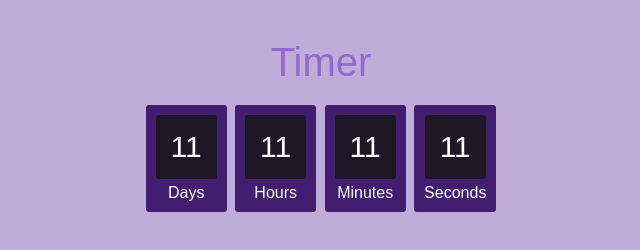
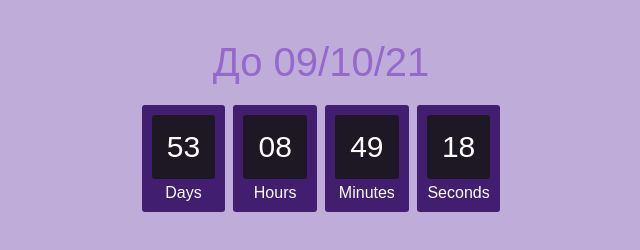
Before and after one commit to Skorochka/goit-js-hw-11-timer, a plain HTML site: page index.html in a window 1280 px wide. Shown: the whole page, without its empty margins (319-959 px from the left). Drawn offline with Linux system fonts and the light colour scheme.

Commit message:
Создает таймер

```diff
--- a/index.html
+++ b/index.html
@@ -8,25 +8,25 @@
     <link rel="stylesheet" href="./styles.css">
 </head>
 <body>
-    <h1 class="countdown-title">Timer</h1>
+    <h1 class="countdown-title">До 09/10/21</h1>
     <div class="timer" id="timer-1">
         <div class="field">
-            <span class="value" data-value="days">11</span>
+            <span class="value" data-value="days">00</span>
             <span class="label">Days</span>
         </div>
 
         <div class="field">
-            <span class="value" data-value="hours">11</span>
+            <span class="value" data-value="hours">00</span>
             <span class="label">Hours</span>
         </div>
 
         <div class="field">
-            <span class="value" data-value="mins">11</span>
+            <span class="value" data-value="mins">00</span>
             <span class="label">Minutes</span>
         </div>
 
         <div class="field">
-            <span class="value" data-value="secs">11</span>
+            <span class="value" data-value="secs">00</span>
             <span class="label">Seconds</span>
         </div>
     </div>
--- a/index.js
+++ b/index.js
@@ -0,0 +1,101 @@
+
+class CountdownTimer {
+    constructor({selector, targetDate}) {
+        this.refs = {
+            valueDays: document.querySelector('span[data-value="days"]'),
+            valueHours: document.querySelector('span[data-value="hours"]'),
+            valueMins: document.querySelector('span[data-value="mins"]'),
+            valueSecs: document.querySelector('span[data-value="secs"]'),
+        }
+        setInterval(this.startTimer, 1000)
+
+        this.targetDate = targetDate
+    }
+
+    startTimer = () => {
+    const dateNow = Date.now()
+    const time = this.targetDate - dateNow
+
+
+        const days = Math.floor(time / (1000 * 60 * 60 * 24));
+        const hours = Math.floor((time % (1000 * 60 * 60 * 24)) / (1000 * 60 * 60));
+        const mins = Math.floor((time % (1000 * 60 * 60)) / (1000 * 60));
+        const secs = Math.floor((time % (1000 * 60)) / 1000);
+
+
+    this.refs.valueDays.textContent = days < 10 ? `0${days}` : days
+    this.refs.valueHours.textContent = hours < 10 ? `0${hours}` : hours
+    this.refs.valueMins.textContent = mins < 10 ? `0${mins}` : mins
+    this.refs.valueSecs.textContent = secs < 10 ? `0${secs}` : secs
+}
+}
+
+
+const timer = new CountdownTimer({
+  selector: '#timer-1',
+  targetDate: new Date('Oct 9, 2021'),
+});
+
+
+// const refs = {
+//     valueDays: document.querySelector('span[data-value="days"]'),
+//     valueHours: document.querySelector('span[data-value="hours"]'),
+//     valueMins: document.querySelector('span[data-value="mins"]'),
+//     valueSecs: document.querySelector('span[data-value="secs"]'),
+// }
+
+
+
+
+
+// function startTimer() {
+//     const targetDate = new Date('Oct 9, 2021')
+//     const dateNow = Date.now()
+//     const time = targetDate - dateNow
+
+
+// const days = Math.floor(time / (1000 * 60 * 60 * 24));
+// const hours = Math.floor((time % (1000 * 60 * 60 * 24)) / (1000 * 60 * 60));
+// const mins = Math.floor((time % (1000 * 60 * 60)) / (1000 * 60));
+// const secs = Math.floor((time % (1000 * 60)) / 1000);
+
+
+// refs.valueDays.textContent = days < 10 ? `0${days}` : days
+// refs.valueHours.textContent = hours < 10 ? `0${hours}` : hours
+// refs.valueMins.textContent = mins < 10 ? `0${mins}` : mins
+// refs.valueSecs.textContent = secs < 10 ? `0${secs}` : secs
+// }
+
+
+
+
+
+
+
+
+
+
+// /*
+//  * Оставшиеся дни: делим значение UTC на 1000 * 60 * 60 * 24, количество
+//  * миллисекунд в одном дне (миллисекунды * секунды * минуты * часы)
+//  */
+// const days = Math.floor(time / (1000 * 60 * 60 * 24));
+
+// /*
+//  * Оставшиеся часы: получаем остаток от предыдущего расчета с помощью оператора
+//  * остатка % и делим его на количество миллисекунд в одном часе
+//  * (1000 * 60 * 60 = миллисекунды * минуты * секунды)
+//  */
+// const hours = Math.floor((time % (1000 * 60 * 60 * 24)) / (1000 * 60 * 60));
+
+// /*
+//  * Оставшиеся минуты: получаем оставшиеся минуты и делим их на количество
+//  * миллисекунд в одной минуте (1000 * 60 = миллисекунды * секунды)
+//  */
+// const mins = Math.floor((time % (1000 * 60 * 60)) / (1000 * 60));
+
+// /*
+//  * Оставшиеся секунды: получаем оставшиеся секунды и делим их на количество
+//  * миллисекунд в одной секунде (1000)
+//  */
+// const secs = Math.floor((time % (1000 * 60)) / 1000);
```
